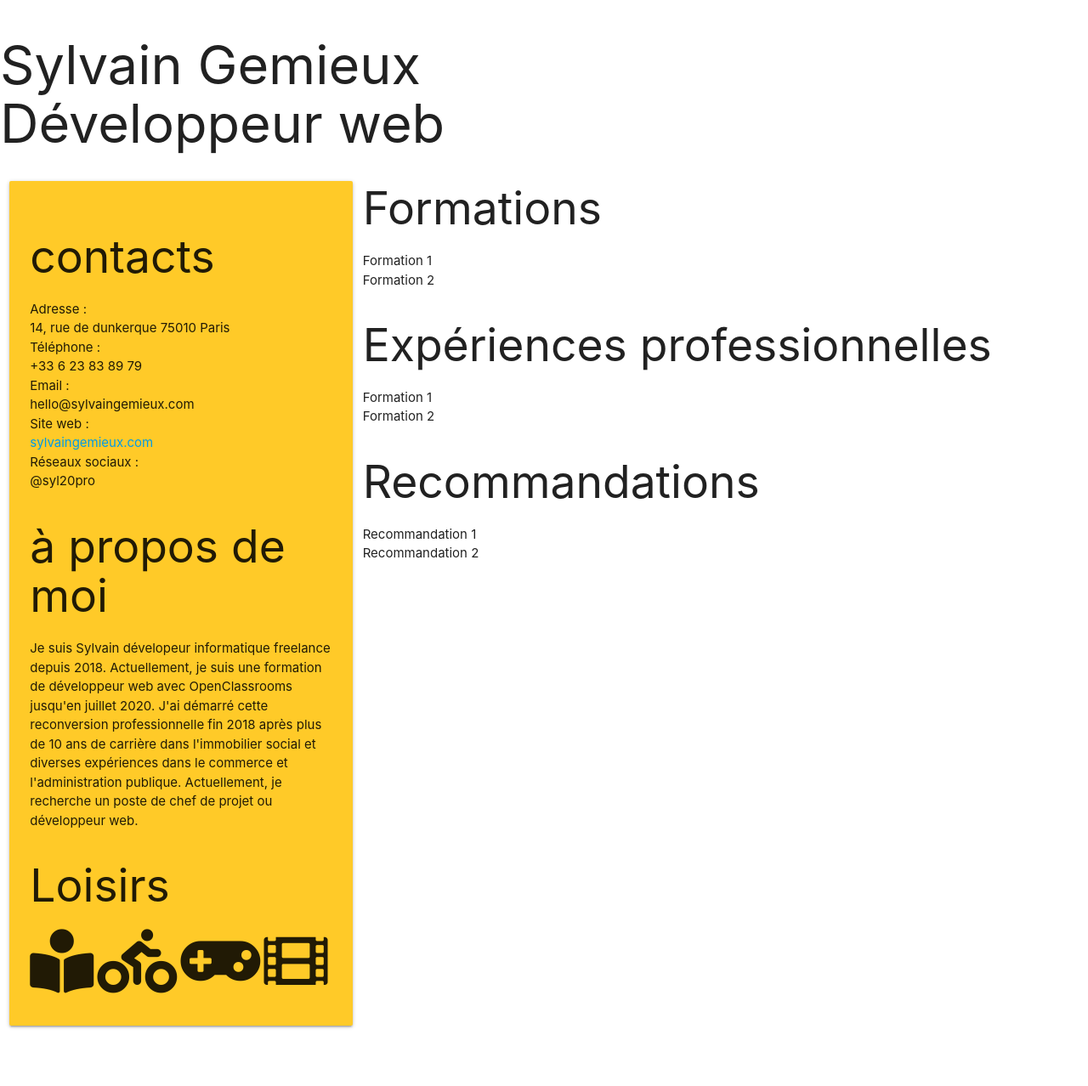
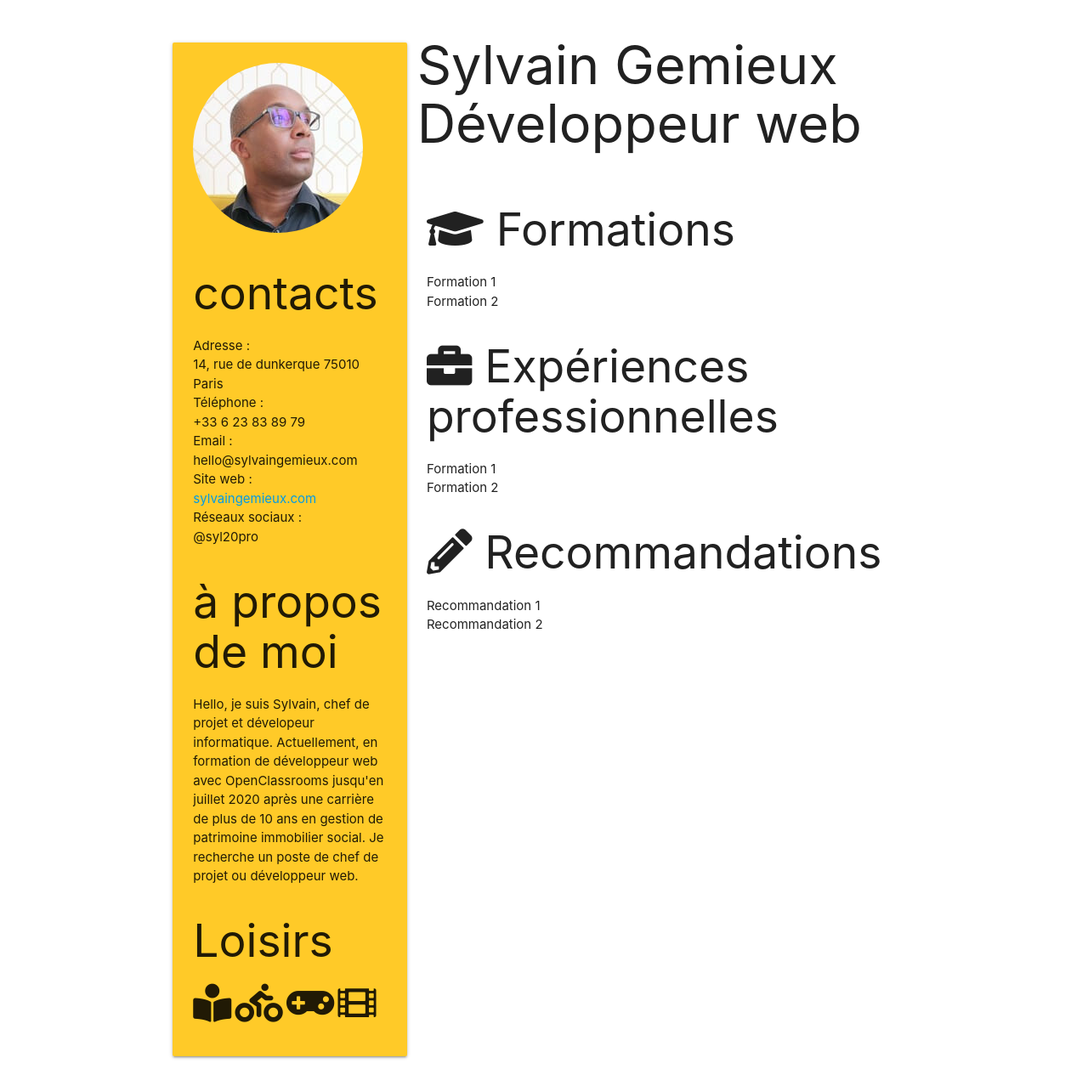
Before and after one commit to syl20pro/cv.oc, a website: page index.html in a window 1280 px wide. Shown: the whole page at 85% size. Before the commit the page ends 1242 px from the top, so only its background shows below. Drawn offline with nearby package versions, Linux system fonts and the light colour scheme.

Commit message:
intégration structure maquette

```diff
--- a/index.html
+++ b/index.html
@@ -26,15 +26,14 @@
 
     <body>
       <div class=row>
-
-        <header>
-          <h1><span>Sylvain</span> Gemieux<br>Développeur web</h1>
-        </header>
+        <div class="container">
 
                   <div class="col s4">
                     <aside class="card-panel amber lighten-1">
-
                       <!--Section contact-->
+                      <section>
+                        <img class="responsive-img circle" src="img/profile.jpg" alt="">
+                      </section>
                       <section>
                         <h2>contacts</h2>
                         <ul>
@@ -45,31 +44,38 @@
                           <li>Réseaux sociaux :<br>@syl20pro</li>
                         </ul>
                       </section>
-
                       <!--Section a propos de moi-->
                       <section>
                         <h2>à propos de moi</h2>
-                <p class="">Je suis Sylvain dévelopeur informatique freelance depuis 2018. Actuellement, je suis une formation de développeur web avec OpenClassrooms jusqu'en juillet 2020. J'ai démarré cette reconversion professionnelle fin 2018 après plus de 10 ans de carrière dans l'immobilier social et diverses expériences dans le commerce et l'administration publique.
-                Actuellement, je recherche un poste de chef de projet ou développeur web.</p>
+                        <p class="">Hello, je suis Sylvain, chef de projet et dévelopeur informatique. Actuellement, en formation de
+                          développeur web avec
+                          OpenClassrooms jusqu'en juillet 2020 après une carrière de plus de 10 ans en gestion de patrimoine immobilier
+                          social.
+                          Je recherche un poste de chef de projet ou développeur web.</p>
                       </section>
-
                       <!--Section loisirs-->
                       <section>
                         <h2>Loisirs</h2>
                         <ul>
-                  <li class="fas fa-book-reader fa-5x"> </li>
-                  <li class="fas fa-biking fa-5x"> </li>
-                  <li class="fas fa-gamepad fa-5x"> </li>
-                  <li class="fas fa-film fa-5x"> </li>
+                          <li class="fas fa-book-reader fa-3x"> </li>
+                          <li class="fas fa-biking fa-3x"> </li>
+                          <li class="fas fa-gamepad fa-3x"> </li>
+                          <li class="fas fa-film fa-3x"> </li>
                         </ul>
                       </section>
                     </aside>
                   </div>
 
+        <header>
+          <div class="">
+            <h1><span>Sylvain</span> Gemieux<br>Développeur web</h1>
+          </div>
+        </header>
 
           <!--Section Formations-->
+          <div class="col s8">
           <section>
-            <h2>Formations</h2>
+            <h2><span class="fas fa-graduation-cap"></span> Formations</h2>
             <ul>
               <li>Formation 1 </li>
               <li>Formation 2 </li>
@@ -78,7 +84,7 @@
 
           <!--Section Expériences professionnelles-->
           <section>
-            <h2>Expériences professionnelles</h2>
+            <h2><span class="fas fa-briefcase"></span> Expériences professionnelles</h2>
             <ul>
               <li>Formation 1 </li>
               <li>Formation 2 </li>
@@ -87,12 +93,13 @@
 
           <!--Section Recommandations-->
           <section>
-            <h2>Recommandations</h2>
+            <h2><span class="fas fa-pencil-alt"></span> Recommandations</h2>
             <ul>
               <li>Recommandation 1 </li>
               <li>Recommandation 2 </li>
             </ul>
           </section>
+          </div>
           </div>
         <footer>
 
```
Lines whose indentation alone changed are shown as unchanged.
